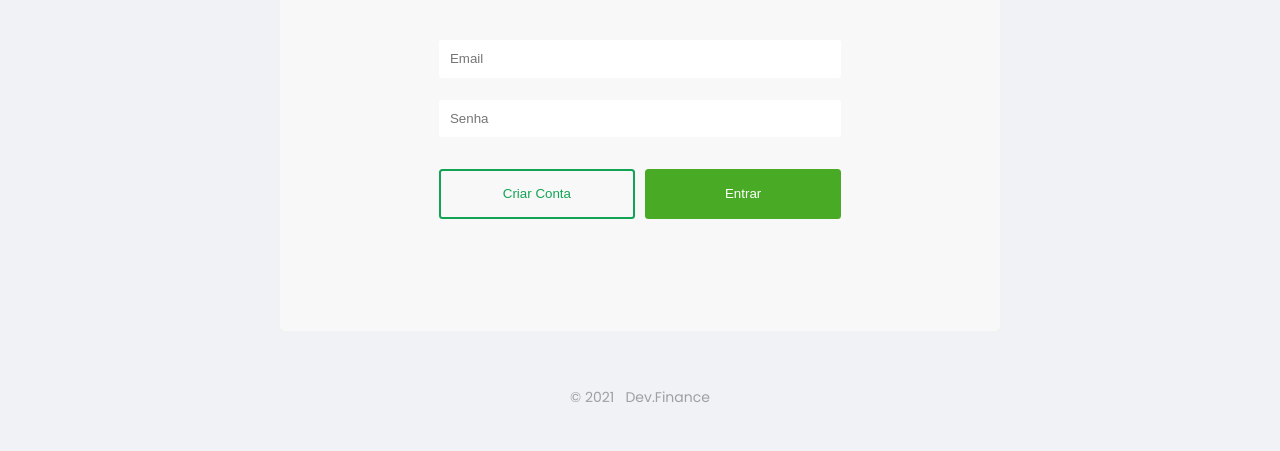
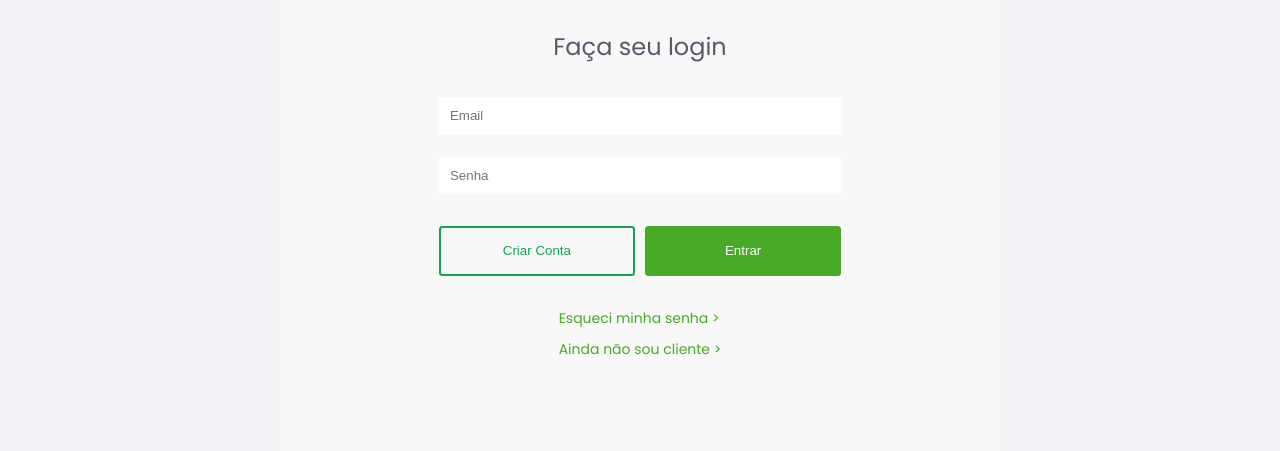
Before and after one commit to GabrielOSB/De.Finance, a plain HTML site: page login.html in a window 1280 px wide. Shown: the part 349-800 px from the top of the page. Drawn offline with Linux system fonts and the light colour scheme.

Commit message:
Correção na tela de Login

```diff
--- a/css/login.css
+++ b/css/login.css
@@ -25,8 +25,19 @@ form img{
     height: 200px;
 }
 
+form h1{
+    text-align: center;
+    font-size: 18pt;
+    font-weight: 500;
+
+    color: var(--title);
+
+    margin-bottom: 22px;
+}
+
 form input{
     margin: 0.8rem 0;
+    outline: 0;
 }
 
 .button{
@@ -49,3 +60,17 @@ form input{
     color: white;
     border: none;
 }
+
+.link{
+    display: flex;
+    justify-content: center;
+    align-items: center;
+
+    margin-top: 32px;
+}
+
+.a{
+    display: grid;
+    grid-template-columns: 1fr;
+    gap: 10px;
+}
--- a/css/style.css
+++ b/css/style.css
@@ -6,6 +6,7 @@
     --dark-header: #191919;
     --light-green: #3dd705;
     --red: #e92929;
+    --title: #575b69;
 
 
     --white-background: #F0F2F5;
--- a/js/darkModal.js
+++ b/js/darkModal.js
@@ -12,13 +12,15 @@ const initialColors = {
     greenHeader: getStyle(html, "--green-header"),
     cardWhite: getStyle(html, "--card-white"),
     colorWhite: getStyle(html, "--color-white"),
+    title: getStyle(html, "--title"),
 }
 
 const darkMode = {
     whiteBackground: "#353535",
     greenHeader: "#434343",
     cardWhite: "#2d2d2d",
-    colorWhite: "#FFF"
+    colorWhite: "#FFF",
+    title: "#FFF",
 }
 
 const transformKey = key =>
--- a/login.html
+++ b/login.html
@@ -24,6 +24,7 @@
 
                     <img src="https://github.com/GabrielOSB.png" alt="Gabriel Sena"/>
 
+                    <h1>Faça seu login</h1>
 
                     <input type="email" type="email" placeholder="Email">
                     <input type="password" type="password" placeholder="Senha">
@@ -33,9 +34,24 @@
                         <button>Entrar</button>
                     </div>
 
+                    <div class="link">
+                        <div class="a">
+                            <a href="#">Esqueci minha senha ></a>
+                            <a href="#">Ainda não sou cliente ></a>
+                        </div>
+                    </div>
+
                 </form>
 
             </div>
+
+                            <!-- Botao Dark Mode -->
+
+                            <div class="toggle">
+
+                                <input id="switch" type="checkbox" name="theme">
+                                <label for="switch"></label>
+                            </div>
 
         </main>
 
```
